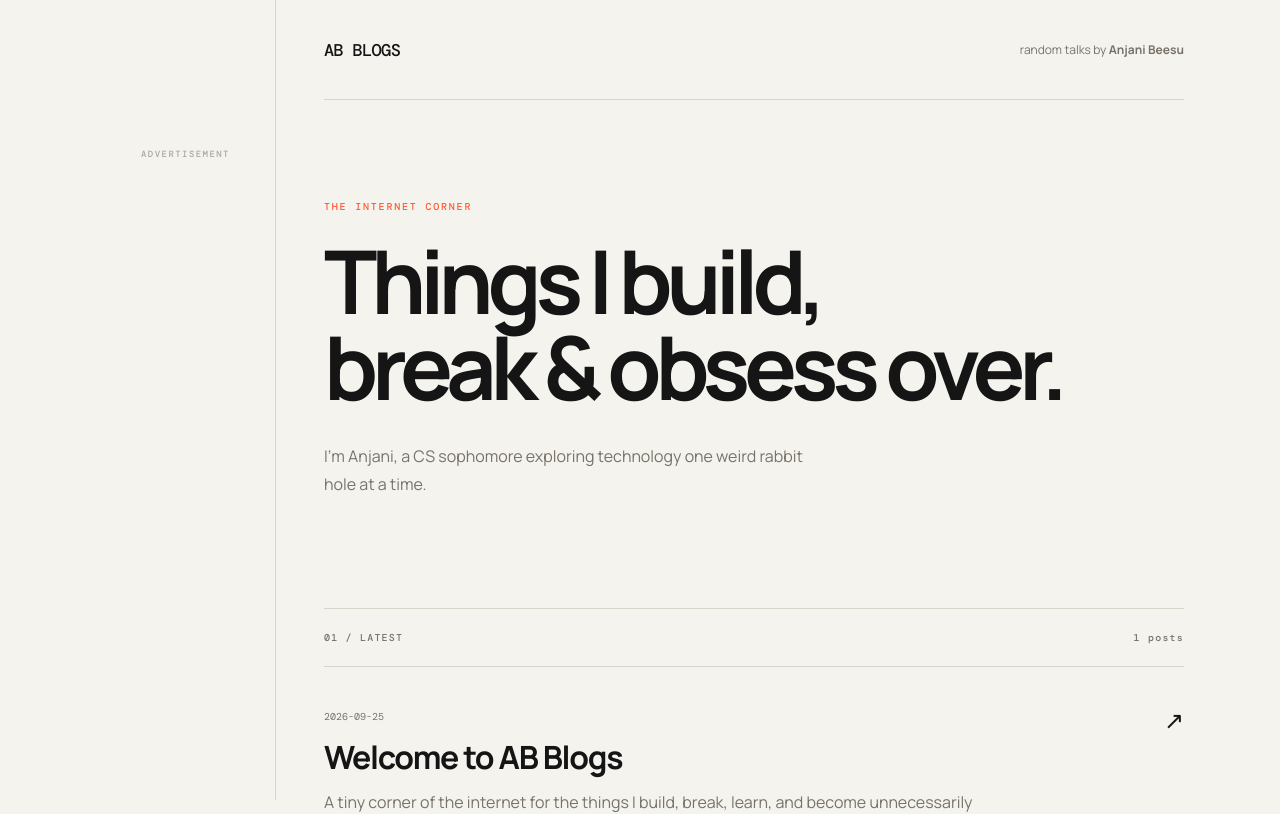
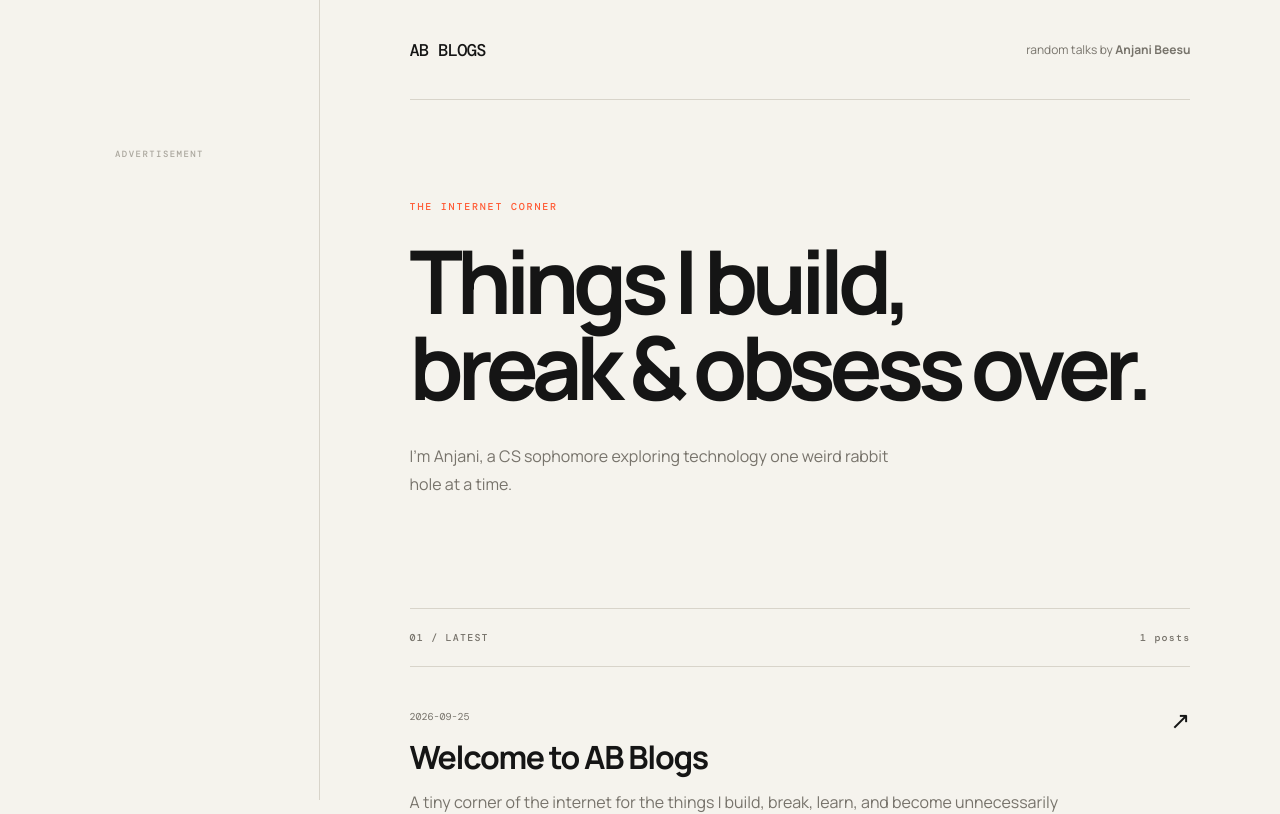
Before and after one commit to AnjaniBeesu/THE-AB-BLOGS, a Next.js app: page / in a window 1280 px wide. Shown: the top 814 px of the page. Built offline with nearby package versions, Linux system fonts and the light colour scheme.

Commit message:
Add landing page ad and intro layout

```diff
--- a/app/globals.css
+++ b/app/globals.css
@@ -9,6 +9,9 @@ a { color:inherit; text-decoration:none; }
 .ad-rail { min-height:100vh; border-right:1px solid var(--line); display:flex; justify-content:center; align-items:flex-start; padding-top:150px; position:sticky; top:0; height:100vh; }
 .ad-rail span, .mobile-ad { font:500 9px/1 DM Mono,monospace; letter-spacing:.16em; color:#aaa69d; }
 .content-column { width:100%; min-width:0; }
+.landing-shell { grid-template-columns:minmax(0,25vw) minmax(0,75vw); gap:0; justify-content:stretch; padding:0; }
+.landing-ad-rail { border-right:1px solid var(--line); border-left:0; }
+.landing-content { width:100%; padding:0 7vw; }
 .site-header { height:100px; border-bottom:1px solid var(--line); display:flex; align-items:center; justify-content:space-between; }
 .site-header p, .article-header a:last-child { color:var(--muted); font-size:12px; }
 .wordmark { font:500 17px DM Mono,monospace; letter-spacing:-.04em; }
@@ -39,8 +42,9 @@ a { color:inherit; text-decoration:none; }
 .article-body { max-width:680px; }
 .article-body p { font-size:18px; line-height:1.9; margin:0 0 30px; }
 @media (max-width: 900px) {
-  .site-shell, .article-shell { grid-template-columns:1fr; padding:0 22px; display:block; }
+  .site-shell, .article-shell, .landing-shell { grid-template-columns:1fr; padding:0 22px; display:block; }
   .ad-rail { display:none; }
+  .landing-content { padding:0; }
   .content-column { padding-bottom:70px; }
   .site-header { height:76px; }
   .site-header p { display:none; }
```
